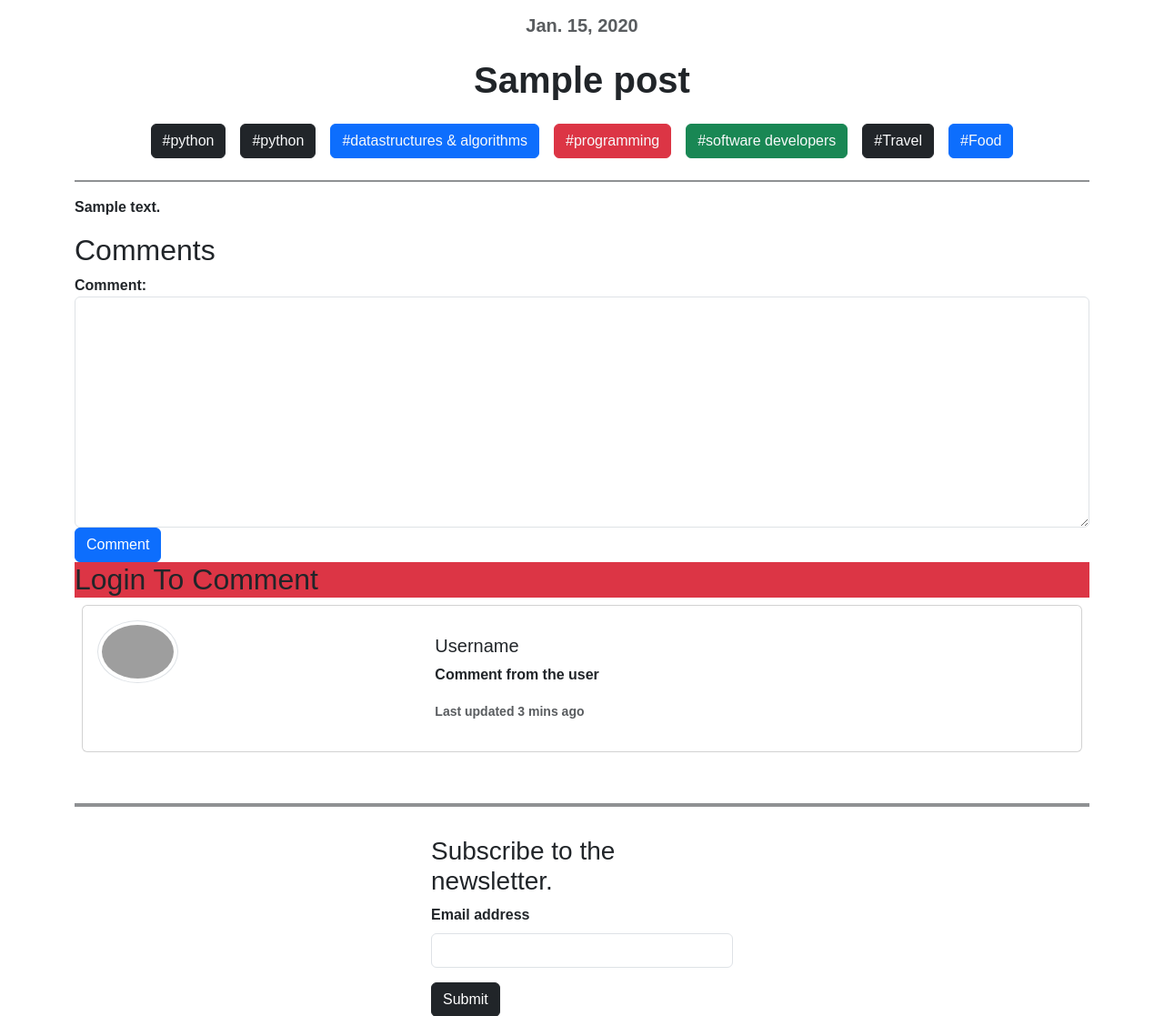
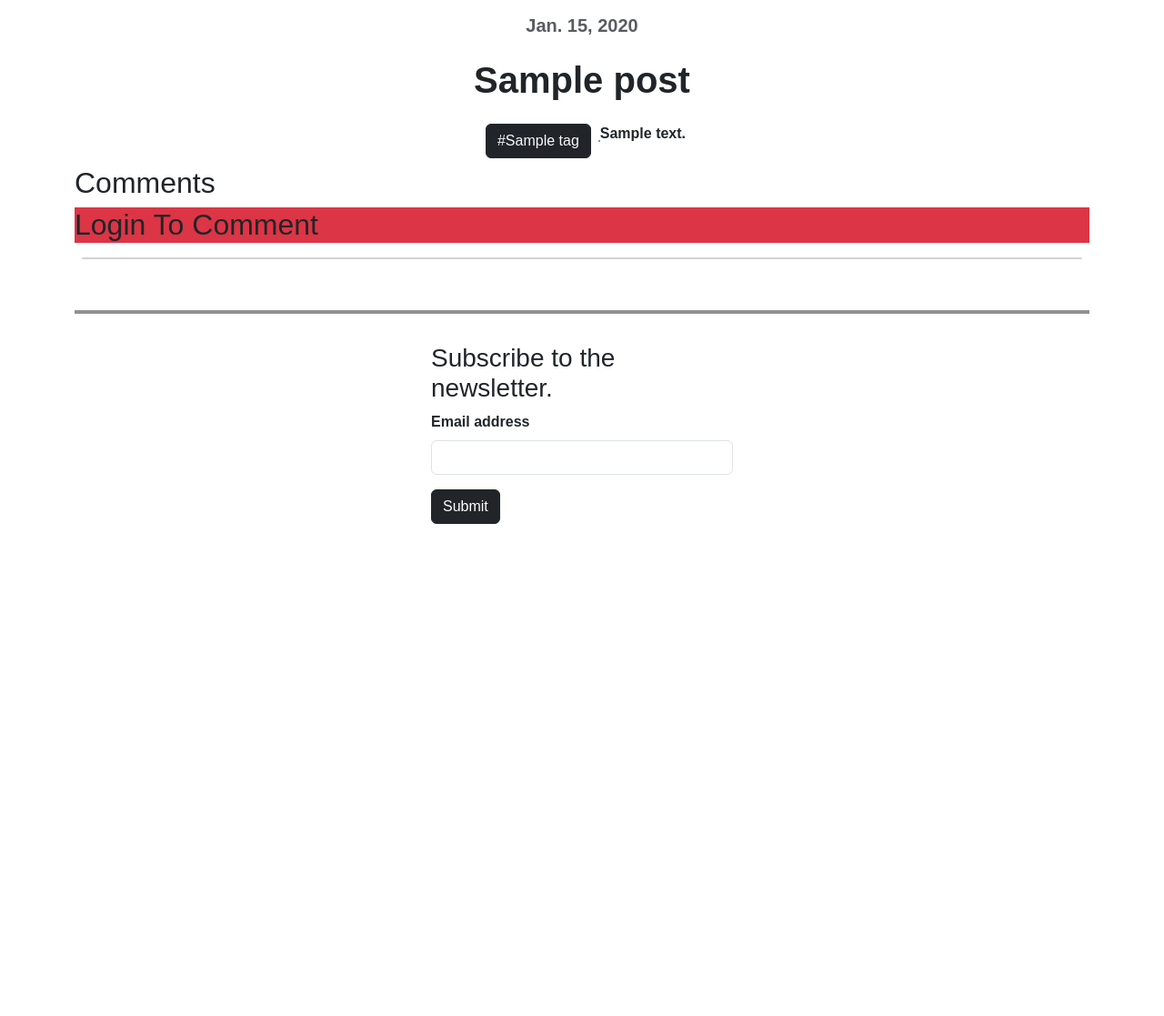
Before and after one commit to Rohit301005/BLOG, a Django app: page /1/ in a window 1280 px wide. Shown: the part 118-1235 px from the top of the page at 91% size. After the commit the page ends 694 px from the top, so only its background shows below. Run offline with Django 5.2, Linux system fonts and the light colour scheme; tables that the repository leaves empty hold one stand-in row (values such as "Sample post"); grey boxes are pictures that could not be loaded.

Commit message:
mant to many

```diff
--- a/posts/forms.py
+++ b/posts/forms.py
@@ -5,7 +5,7 @@ from .models import Post,Comment
 class CommentForm(forms.ModelForm):
     class Meta:
         model = Comment
-        exclude = ['post']
+        exclude = ['post','user']
         widgets = {
             'comment' : forms.Textarea(attrs={'class':'form-control'})
         }
--- a/posts/models.py
+++ b/posts/models.py
@@ -1,4 +1,5 @@
 from django.db import models
+from django.contrib.auth.models import User
 
 class Tags(models.Model):
     name = models.CharField(max_length=50)
@@ -19,6 +20,8 @@ class Post(models.Model):
 class Comment(models.Model):
     comment = models.TextField()
     post = models.ForeignKey(Post, on_delete=models.CASCADE)
+    user = models.ForeignKey(User,on_delete=models.CASCADE,null=True)
+
 
     def __str__(self):
         return self.comment
--- a/posts/templates/posts/post.html
+++ b/posts/templates/posts/post.html
@@ -8,26 +8,32 @@
 
                 <h1 class="text-center fs-1 fw-bold my-3">{{post_dict.post_title}}</h1>
                 <div class="d-flex justify-content-center align-items-center flex-wrap ">
-                    <a href="" class="btn btn-dark opacity-70 text-light m-2">#python</a>
+                    {% for tags in post_dict.tags.all %}
+                        <a href="{% url 'tag' tag.id %}" class="btn btn-dark opacity-70 text-light m-2">#{{tags}}</a>
+                    {% endfor %}
+                    <!-- <a href="" class="btn btn-dark opacity-70 text-light m-2">#python</a>
                     <a href="" class="btn btn-dark opacity-70 text-light m-2">#python</a>
                     <a href="" class="btn btn-primary opacity-70 text-light m-2">#datastructures & algorithms</a>
                     <a href="" class="btn btn-danger opacity-70 text-light m-2">#programming</a>
                     <a href="" class="btn btn-success opacity-70 text-light m-2">#software developers</a>
                     <a href="" class="btn btn-dark opacity-70 text-light m-2">#Travel</a>
                     <a href="" class="btn btn-primary opacity-70 text-light m-2">#Food</a>
-                </div>
+                </div> -->
                 <hr class="border border-dark border-1 opacity-50">
                 <p>{{post_dict.post_content}}</p>
             </div>
             <h2>Comments</h2>
+            {% if user.is_authenticated %}
             <form method='POST' action="">
                 {% csrf_token %}
                 {{ form }}
                 <button type="submit" class="btn btn-primary">Comment</button>
             </form>
+            {% else %}
             <h2 class='bg-danger'>Login To Comment</h2>
-
+            {% endif %}
             <div class="card m-2">
+                {% for comment in comments %}
 
                 <div class="card-body">
                     <div class="row g-0">
@@ -37,13 +43,15 @@
                         </div>
                         <div class="col-md-8">
                             <div class="card-body">
-                                <h5 class="card-title">Username</h5>
-                                <p class="card-text">Comment from the user</p>
-                                <p class="card-text"><small class="text-body-secondary">Last updated 3 mins ago</small></p>
+                                <h5 class="card-title">{{comment.user}}
+                                </h5>
+                                <p class="card-text">{{comment.comment}}</p>
+                                <!-- <p class="card-text"><small class="text-body-secondary">Last updated 3 mins ago</small></p>  -->
                             </div>
                         </div>
                     </div>
                 </div>
+                {% endfor %}
             </div>
 
         </div>
--- a/posts/urls.py
+++ b/posts/urls.py
@@ -4,4 +4,5 @@ from . import views
 urlpatterns = [
     path("",views.home,name="home"),
     path("<int:id>/",views.post,name="post"),
+    path("tag/<int:id>",views.Tag,name='tag'),
 ]
--- a/posts/views.py
+++ b/posts/views.py
@@ -1,7 +1,7 @@
 from django.shortcuts import render
 from django.http import HttpResponse,HttpResponseNotFound,HttpResponseRedirect,Http404
 from django.urls import reverse
-from .models import Post
+from .models import Post,Tags
 from django.shortcuts import get_object_or_404
 from django.core.paginator import Paginator
 from .forms import CommentForm
@@ -23,9 +23,15 @@ def post(request,id):
         if form.is_valid():
             comment = form.save(commit=False)
             comment.post = post
+            comment.user = request.user
             comment.save()
             posturl = reverse('post',args=[id])
             return HttpResponseRedirect(posturl)
 
     form = CommentForm()
-    return render(request, 'posts/post.html', {'post_dict': post, 'form': form})
+    return render(request, 'posts/post.html', {'post_dict': post, 'form': form,'comment':post.comment_set.all()})
+
+
+def Tag(request,id):
+    tag = Tags.objects.get(id=id)
+    return render(request, 'posts/tags.html',{'tags' : tag.post_set.all()})
```
Also changed, not shown: posts/templates/posts/tags.html (added, +8 -0 lines), posts/migrations/0005_comment_user.py (added).
